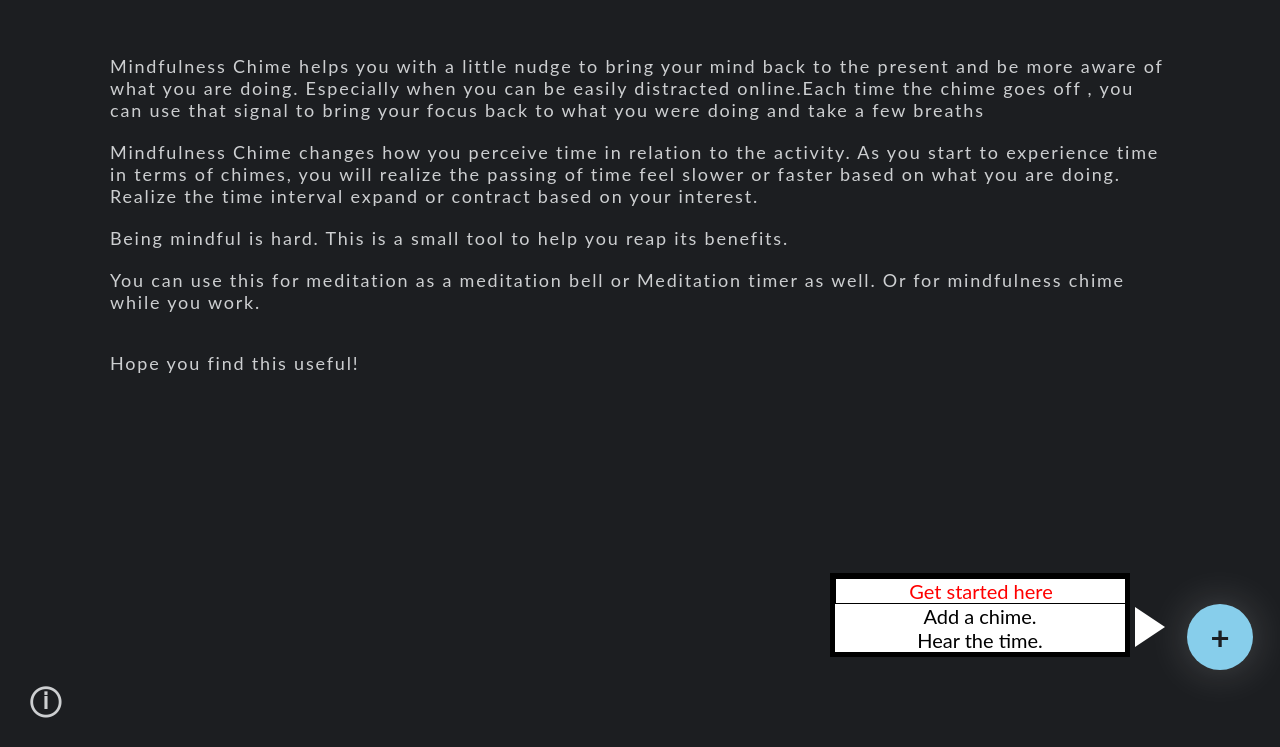
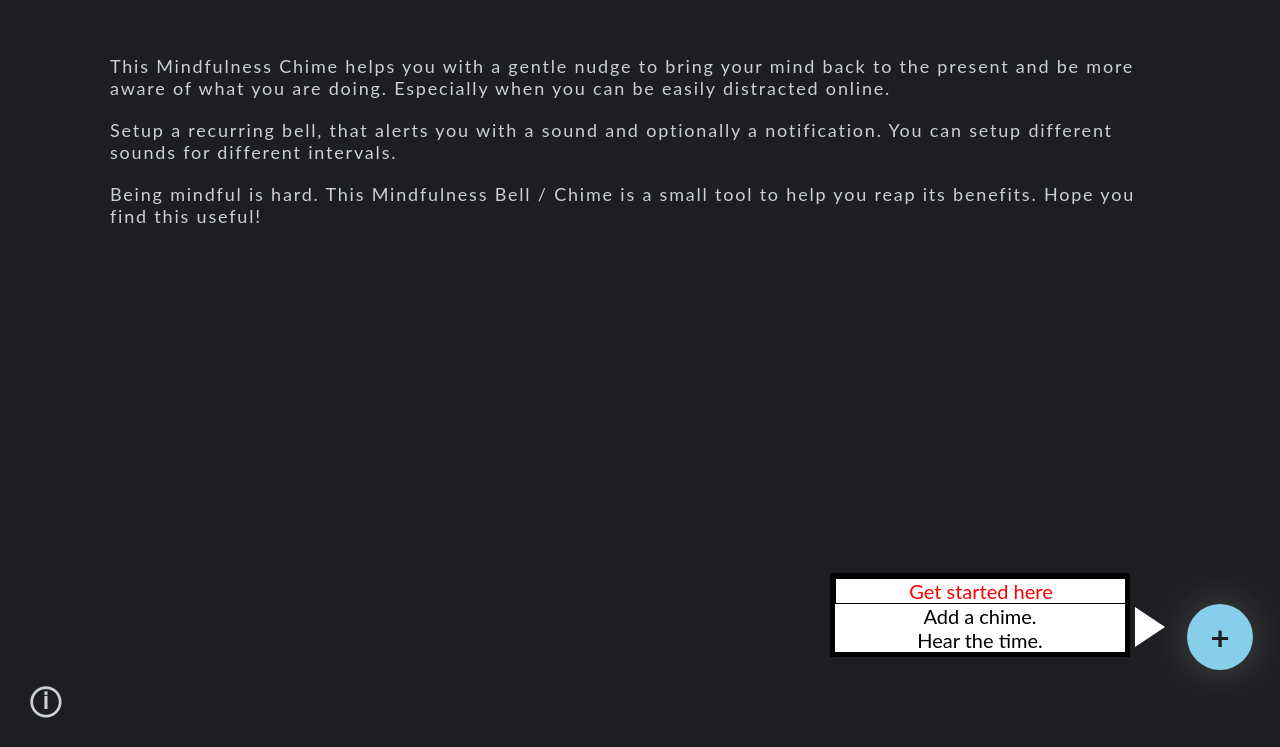
Before and after one commit to hrishikesh-p/focus, a plain HTML site: page index.html in a window 1280 px wide. Shown: the part 53-800 px from the top of the page. Drawn offline with Linux system fonts and the light colour scheme.

Commit message:
Update description

```diff
--- a/index.html
+++ b/index.html
@@ -25,12 +25,9 @@
     <br/>
     <br/>
     <div class="description">
-      <p>Mindfulness Chime helps you with a little nudge to bring your mind back to the present and be more aware of what you are doing. Especially when you can be easily distracted online.Each time the chime goes off , you can use that signal to bring your focus back to what you were doing and take a few breaths</p>
-      <p>Mindfulness Chime changes how you perceive time in relation to the activity. As you start to experience time in terms of chimes, you will realize the passing of time feel slower or faster based on what you are doing. Realize the time interval expand or contract based on your interest.</p>
-      <p>Being mindful is hard. This is a small tool to help you reap its benefits.</p>
-      <p>You can use this for meditation as a meditation bell or Meditation timer as well. Or for mindfulness chime while you work.</p>
-      <br/>
-      <p> Hope you find this useful!</p>
+      <p>This Mindfulness Chime helps you with a gentle nudge to bring your mind back to the present and be more aware of what you are doing. Especially when you can be easily distracted online.</p>
+      <p>Setup a recurring bell, that alerts you with a sound and optionally a notification. You can setup different sounds for different intervals.  </p>
+      <p>Being mindful is hard. This Mindfulness Bell / Chime is a small tool to help you reap its benefits. Hope you find this useful!  </p>
     </div>
     <div class="breather-holder" id="breather-holder">
     </div>
```
